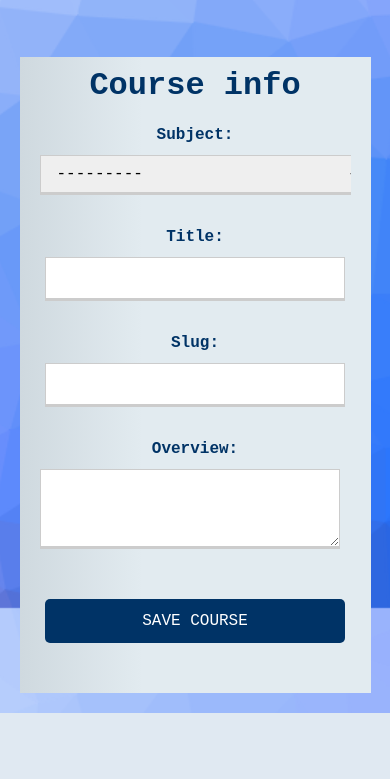
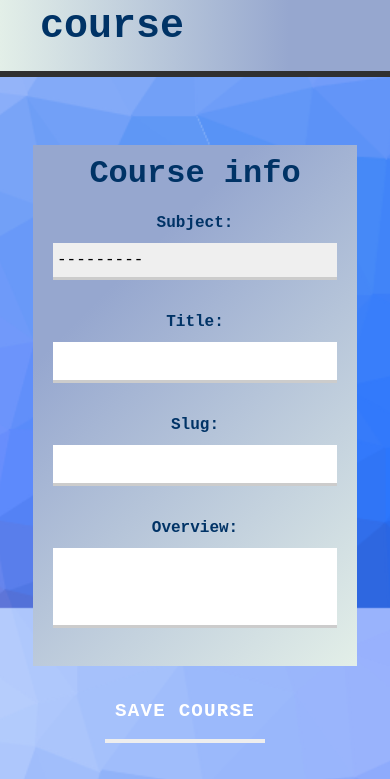
Before and after one commit to craig-glass/E-learning, a Django app: page /course/create/ in a window 390 px wide. Shown: the part 236-1015 px from the top of the page. Before the commit the page ends 949 px from the top, so only its background shows below. Run offline with Django 3.2, Linux system fonts and the light colour scheme; the visitor is signed in with stand-in values (Sample User, id 1); data comes from the database, SQL or seed files in the repository; some libraries are stand-ins or nearby versions.

Commit message:
css changed, some staff pages made responsive, animated buttons also created.

```diff
--- a/courses/templates/courses/manage/course/form.html
+++ b/courses/templates/courses/manage/course/form.html
@@ -14,12 +14,22 @@ Create a new course
     Create a new course
     {% endif %}
 </h1>
+<div class="container">
+    <div class="row">
+        <div class="col-12">
 <div class="module">
     <h2>Course info</h2>
     <form method="post">
         {{ form.as_p }}
         {% csrf_token %}
-        <p><input type="submit" value="Save course"></p>
+
+
+</div>
+</div>
+                <div class="col-12">
+            <p><button class="buttonfx doubletake" type="submit" value="Save course">Save Course</button></p>
+        </div>
     </form>
 </div>
+</div>
 {% endblock %}
--- a/courses/urls.py
+++ b/courses/urls.py
@@ -36,6 +36,9 @@ urlpatterns = [
     path('subject/<slug:subject>/',
          views.CourseListView.as_view(),
          name='course_list_subject'),
+    path('all/',
+         views.CourseListView.as_view(),
+         name='course_list'),
     path('<slug:slug>/',
          views.CourseDetailView.as_view(),
          name='course_detail'),
--- a/home/templates/base.html
+++ b/home/templates/base.html
@@ -28,14 +28,28 @@
 </head>
 <body>
 <header>
-    <a href="/" class="logo">Logo</a>
-    <ul class="menu">
+            <div class="container-fluid">
+                        <div class="row">
+                                    <div class="col-6">
+    <a href="/" class="logo">EPiC</a>
+                                    </div>
+                                    <div class="col-6">
+                                            <ul class="menu">
         {% if request.user.is_authenticated %}
         <li><a href="{% url 'logout' %}">Sign Out</a></li>
         {% else %}
         <li><a href="{% url 'login' %}">Sign In</a></li>
         {% endif %}
     </ul>
+
+                </div>
+            <div class="col-12">
+                <a href="/"><img src="{% static 'images/logo.png' %}" alt="Logo" class="img-responsive"></a>
+            </div>
+                        </div>
+            </div>
+
+
 </header>
 <div id="content">
     {% block content %}
--- a/static/css/base.css
+++ b/static/css/base.css
@@ -47,10 +47,10 @@ h1 {
     padding:10px 20px;
     float:left;
     width:90%;
-    background: linear-gradient(90deg, rgba(207,217,223,1) 0%, rgba(226,235,240,1) 35%);
+    background-color: #d9d9d9;
+    background-image: linear-gradient(315deg, #e3efe8 0%, #96a7cf 74%);
     text-align: center;
     margin: 5%;
-    margin-top:10%;
 }
 
 .module h3 {
@@ -78,13 +78,14 @@ header .logo {
     font-family:'Courier New', monospace;
     font-weight:bold;
     text-transform:uppercase;
-    font-size:24px;
+    font-size:30px;
     color:#fff;
     float:left;
 }
 
 header a {
     color:#fff;
+    font-size:25px;
 }
 
 header .menu {
@@ -105,6 +106,7 @@ header .menu {
     color: #fff;
     font-family:'Courier New', monospace;
     border: 1px solid #202020;
+    margin-bottom:10%;
 }
 
 .contents ul {
@@ -331,7 +333,6 @@ div.moveable-list-contents div:hover {
     border:1px solid #ccc;
     padding:0 20px;
     margin-bottom:10px;
-    width:400px;
     overflow:auto;
 }
 
@@ -403,7 +404,8 @@ div.moveable-list-contents div:hover {
 
 #studentHome {
     text-align:center;
-    /* background: linear-gradient(90deg, rgba(207,217,223,1) 0%, rgba(226,235,240,1) 35%); */
+    background-color: #e3efe8;
+    background-image: linear-gradient(315deg, #e3efe8 0%, #96a7cf 74%);
     font-size:20px;
 }
 
@@ -427,6 +429,150 @@ div.moveable-list-contents div:hover {
     display: block !important;
 }
 
-.module input{
+.module input, textarea, #id_subject{
     float:none !important;
+	border: 0;
+	padding: 7px 0;
+	border-bottom: 3px solid #ccc;
 }
+
+button.btn{
+  background: transparent!important;
+  color: white;
+  font-size: 200%;
+  font-weight:bold;
+  letter-spacing: 2px;
+  padding: 25px 80px;
+  text-transform: uppercase;
+  cursor: pointer;
+  display: inline-block;
+  margin: 15px 30px;
+  -webkit-transition: all 0.4s;
+  -moz-transition: all 0.4s;
+  transition: all 0.4s;
+}
+
+button.btn-2{
+  overflow: hidden;
+  position: relative;
+}
+
+button.btn-2:hover{
+  color: black;
+}
+
+
+button.btn-2:after {
+  content: '';
+  position: absolute;
+  z-index: -1;
+  -webkit-transition: all 0.4s;
+  -moz-transition: all 0.4s;
+  transition: all 0.4s;
+  width: 100%;
+  height: 0;
+  top: 0;
+  left: 0;
+  background: linear-gradient(90deg, rgba(207,217,223,1) 0%, rgba(226,235,240,1) 35%);
+}
+
+button.btn-2:hover:after,
+button.btn-2:active:after {
+  height: 100%;
+}
+
+
+
+.col-12 p{
+    text-align:center;
+
+}
+
+
+
+
+.buttonfx{
+  color: white; /* button text color */
+  outline: none;
+  background: transparent;
+  border: none;
+  border-bottom: 4px solid #eee;
+  letter-spacing: 0.0625em;
+  padding: 8px 10px;
+  text-transform: uppercase;
+  font-size: 120%;
+  font-weight: bolder;
+  line-height: 2;
+  position: relative;
+  display: inline-block;
+  margin-right: 20px;
+  margin-bottom: 20px;
+  overflow: hidden;
+  transition: all .5s;
+}
+
+/* //// Default effect: Slide from Top  //// */
+
+.buttonfx:before,
+.buttonfx:after{
+  content: '';
+  position: absolute;
+  left: 0;
+  top: 0;
+  right: 0;
+  bottom: 0;
+  height: 100%;
+  background: #259f6c; /* onhover background color */
+  z-index: -1;
+  transform: translate3D(0,-100%,0); /* move elements above button so they don't appear initially */
+  transition: all .5s;
+}
+
+.buttonfx:before{
+  background: #fafcd6; /* button default background color */
+  z-index: -2;
+  transform: translate3D(0,0,0);
+}
+
+.buttonfx:hover{
+	color: #003366;
+}
+
+.buttonfx:hover:after{
+  transform: translate3D(0,0,0);
+  transition: all .5s;
+}
+
+
+/* //// Double Take  //// */
+
+.doubletake:before,
+.doubletake:after{
+  width: 200%;
+  background: linear-gradient(90deg, rgba(207,217,223,1) 0%, rgba(226,235,240,1) 35%);
+  transform-origin: 0 bottom;
+  transform: translate3D(-50%,0,0) rotate(-50deg);
+}
+
+.doubletake:before{
+  opacity: .4;
+}
+
+.doubletake:hover:before,
+.doubletake:hover:after{
+  transform: rotate(0deg);
+  transition: all .25s;
+}
+
+.doubletake:hover:after{
+  transition-delay: .25s;
+}
+
+.img-responsive{
+    padding-left: 20px;
+    padding-right: 20px;
+    height: 100px;
+    border-radius: 50%;
+    margin:auto;
+    display:block;
+}
```
Also changed, not shown: courses/templates/courses/course/detail.html (+7 -0 lines), courses/templates/courses/course/list.html (+9 -0 lines), courses/templates/courses/manage/course/delete.html (+14 -1 lines), courses/templates/courses/manage/course/list.html (+11 -4 lines), courses/templates/registration/login.html (+6 -2 lines), home/templates/offline.html (added, +10 -0 lines), 3 other files.
